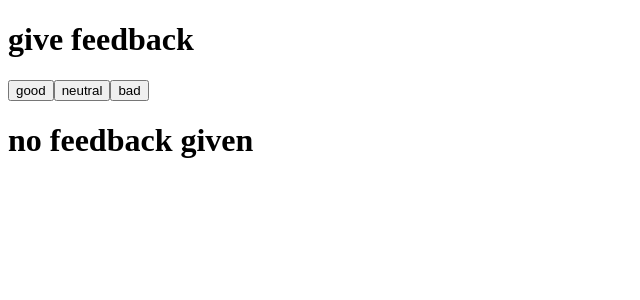
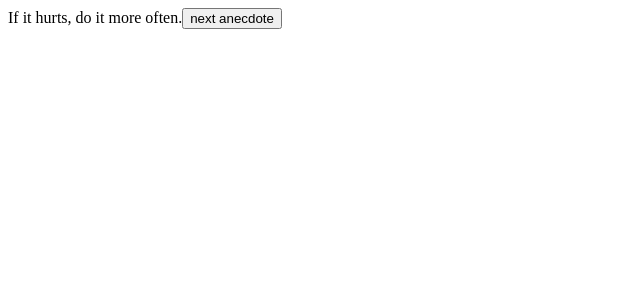
Before and after one commit to OMussa/fullstackopen, a React (Create React App) app in the folder part1/: page / in a window 1280 px wide. Shown: the top 300 px of the page, without its empty margins (0-640 px from the left). Built offline with nearby package versions, Linux system fonts and the light colour scheme.

Commit message:
exercise 1.12

```diff
--- a/part1/src/App.js
+++ b/part1/src/App.js
@@ -1,85 +1,33 @@
 import { useState } from 'react'
-
-
-const Button = (props)=>{
+const Button = (props) =>{
   return(
 <button onClick={props.handleClick}>{props.text}</button>
   )
 }
+const App = () => {
+  const anecdotes = [
+    'If it hurts, do it more often.',
+    'Adding manpower to a late software project makes it later!',
+    'The first 90 percent of the code accounts for the first 10 percent of the development time...The remaining 10 percent of the code accounts for the other 90 percent of the development time.',
+    'Any fool can write code that a computer can understand. Good programmers write code that humans can understand.',
+    'Premature optimization is the root of all evil.',
+    'Debugging is twice as hard as writing the code in the first place. Therefore, if you write the code as cleverly as possible, you are, by definition, not smart enough to debug it.',
+    'Programming without an extremely heavy use of console.log is same as if a doctor would refuse to use x-rays or blood tests when diagnosing patients.',
+    'The only way to go fast, is to go well.'
+  ]
 
-const StatisticLine = (props) =>{
-  return(
-    <table>
-      <tbody>
-      <tr>
-<td>{props.text} {props.value}</td>
-</tr>
-</tbody>
-</table>
-  )
+
+  const [selected, setSelected] = useState(0)
+const handleAnec = () =>{
+  setSelected(Math.floor(Math.random() * anecdotes.length))
 }
-
-const Statistics = (props) =>{
-  const { good, neutral, bad } = props;
-  const all = good + neutral + bad;
-  const average = all > 0 ? (good - bad) / all : 0;
-  const positive = all > 0 ? `${(good / all) * 100}% ` : 0;
-  if (all === 0) {
-    return (
-      <div>
-        <h1>no feedback given</h1>
-      </div>
-    )
-    console.log(all)
-  }
-
   return (
     <div>
-
-   <h1>Statistics</h1>
-
-      <StatisticLine text = 'good' value = {good} />
-      <StatisticLine text = 'neutral' value = {neutral} />
-      <StatisticLine text = 'bad' value = {bad} />
-      <StatisticLine text = 'all' value = {all} />
-      <StatisticLine text = 'average' value = {average} />
-      <StatisticLine text = 'positive' value = {positive} />
+      {anecdotes[selected]}
+      <Button handleClick = {handleAnec}  text = 'next anecdote' />
     </div>
   )
 }
 
 
-const App = () => {
-  // save clicks of each button to its own state
-  const [good, setGood] = useState(0)
-  const [neutral, setNeutral] = useState(0)
-  const [bad, setBad] = useState(0)
-
-  const handleGood =() =>{
-    setGood(good+1)
-  }
-  const handleNeutral =() =>{
-    setNeutral(neutral+1)
-  }
-  const handleBad =() =>{
-    setBad(bad+1)
-
-  }
-
-
-
-  return (
-    <div>
-      <h1>give feedback</h1>
-      <Button handleClick= {handleGood} text = "good"/>
-      <Button handleClick= {handleNeutral} text = "neutral"/>
-      <Button handleClick= {handleBad} text = "bad"/>
-      <Statistics good = {good} neutral = {neutral} bad = {bad} all />
-
-    </div>
-  )
-
-}
-
-
 export default App
```
